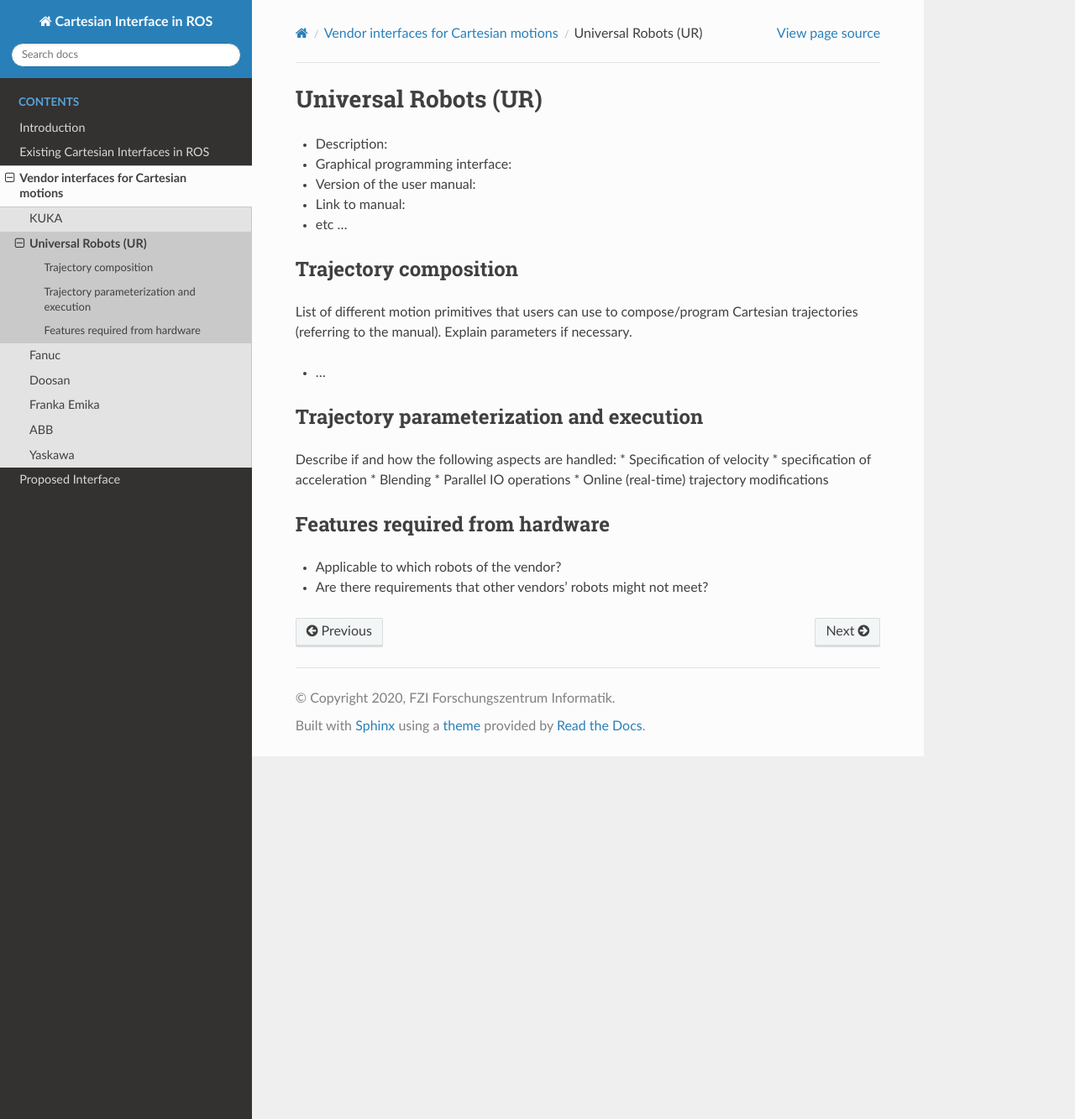
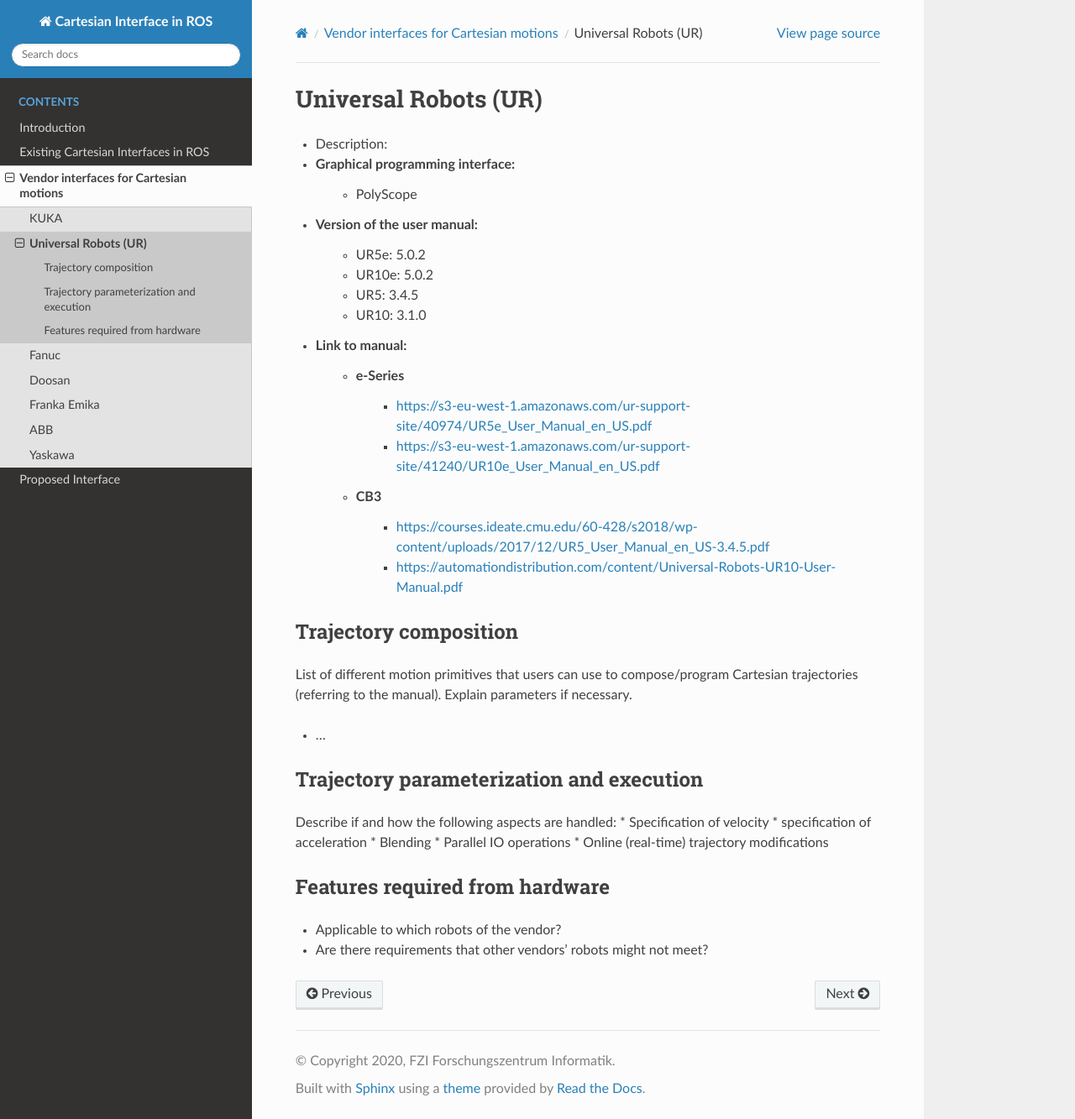
Before and after one commit to fzi-forschungszentrum-informatik/fzi_robot_interface_proposal, a Sphinx documentation site: the page built from source/industry/UR.rst, in a window 1280 px wide and 1333 px high. Shown: the whole window at 84% size. Built offline with Sphinx 7.4.7 and the Read the Docs theme 2.0.0, drawn with Linux system fonts in a browser that asks for light colours.

Commit message:
added meta info for UR

```diff
--- a/source/industry/UR.rst
+++ b/source/industry/UR.rst
@@ -2,9 +2,20 @@ Universal Robots (UR)
 =====================
 * Description:
 * Graphical programming interface:
+   * PolyScope
 * Version of the user manual:
+   * UR5e: 5.0.2
+   * UR10e: 5.0.2
+   * UR5: 3.4.5
+   * UR10:  3.1.0
 * Link to manual:
-* etc ...
+   * e-Series
+      * https://s3-eu-west-1.amazonaws.com/ur-support-site/40974/UR5e_User_Manual_en_US.pdf
+      * https://s3-eu-west-1.amazonaws.com/ur-support-site/41240/UR10e_User_Manual_en_US.pdf
+   * CB3
+      * https://courses.ideate.cmu.edu/60-428/s2018/wp-content/uploads/2017/12/UR5_User_Manual_en_US-3.4.5.pdf
+      * https://automationdistribution.com/content/Universal-Robots-UR10-User-Manual.pdf
+
 
 Trajectory composition
 ----------------------
```
